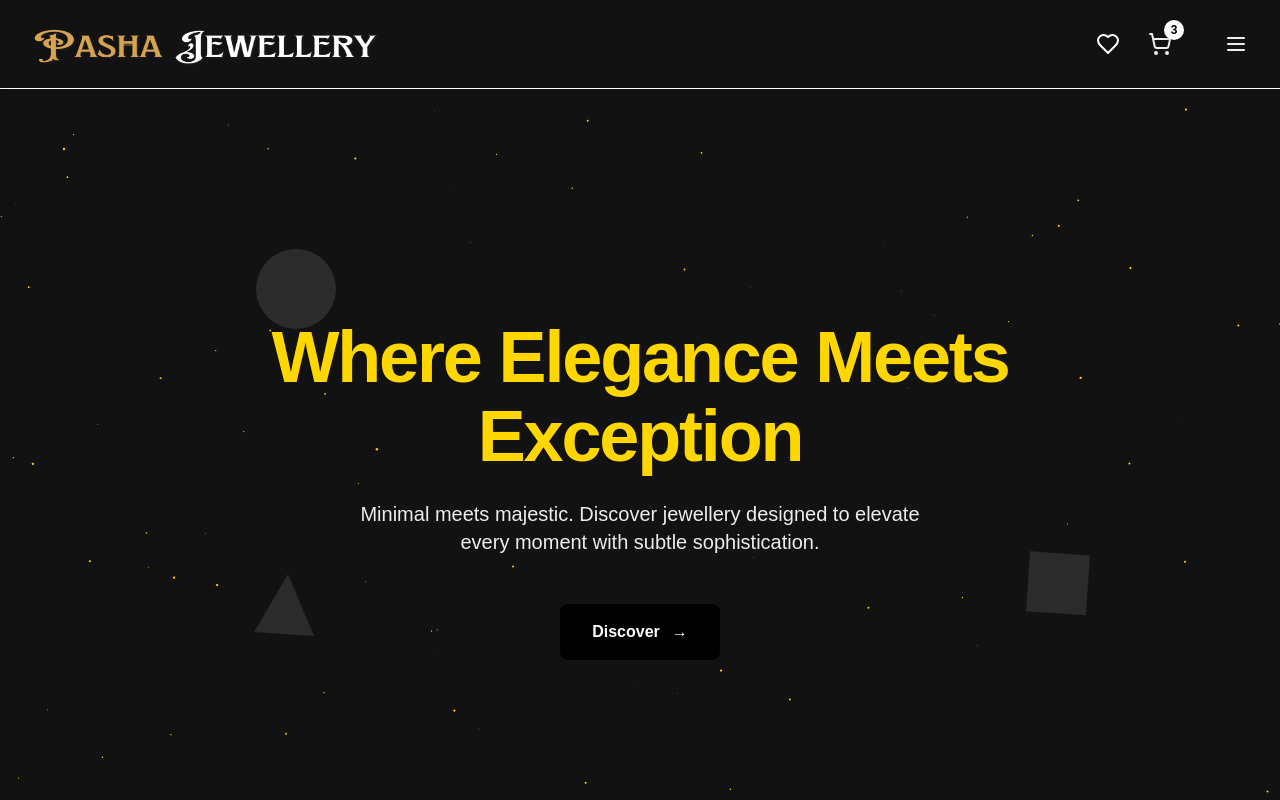
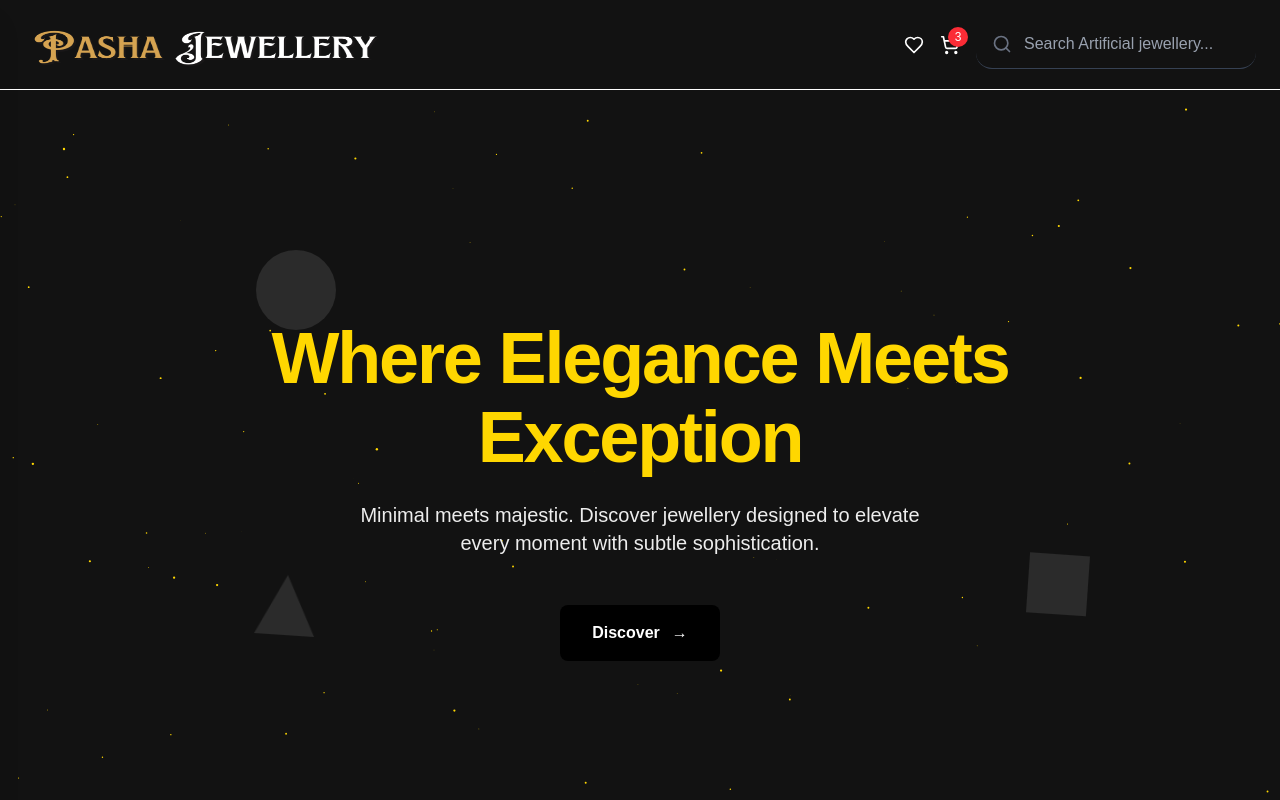
Before and after one commit to ali-umer/Jewellery-Website, a Next.js app: page / in a window 1280 px wide. Shown: the top 800 px of the page. Built offline with nearby package versions, Linux system fonts and the light colour scheme.

Commit message:
TopBar Done + Approval Needed

```diff
--- a/src/app/page.tsx
+++ b/src/app/page.tsx
@@ -9,20 +9,18 @@ import Cards from "@/components/TopProducts";
 export default function Home() {
 
   return (
-    <div className="w-full min-h-screen ">
-      <canvas id="stars" className="fixed inset-0 z-[-1]"></canvas>
+  <div className="flex flex-col min-h-screen w-full">
+    <canvas id="stars" className="fixed inset-0 z-[-1]"></canvas>
           <StarryComponent />
           <TopBar />
           <HeroSection />
           <TopSellers name="TOP SELLING PRODUCTS" />
 
 
-         <div className="mt-4">
-             <Categories />
-         </div>
 
-   </div>
+            <Categories />
 
 
-  );
+  </div>
+);
 }
--- a/src/components/CartButton.tsx
+++ b/src/components/CartButton.tsx
@@ -1,20 +1,16 @@
-'use client';
-import { useRouter } from 'next/navigation';
+
 import { ShoppingCart } from 'lucide-react';
 
-export default function CartButton({ count = 0 }: { count: number }) {
-    const router=useRouter();
 
-    const handleClick=()=>{
-        router.push("/cart");
-    }
+export default function CartButton({ count = 0,mobile = false, handleCart,}: { count?: number; mobile?: boolean;handleCart: () => void;}) {
   return (
-        <button className="relative p-2 rounded-full hover:bg-gray-100 dark:hover:bg-gray-800 transition"
-                          onClick={()=>handleClick()}>
-            <ShoppingCart />
+    <button   className={`relative flex items-center gap-2 text-white ${mobile ? 'w-full' : ''}`}
+            onClick={handleCart}  >
 
-            {count >= 0 && (
-                <span className="absolute -top-1 -right-1 bg-white text-black text-xs font-semibold w-5 h-5 flex items-center justify-center rounded-full shadow-md">
+      <ShoppingCart className="w-5 h-5" />
+      {mobile && <span className="text-sm">Cart</span>}
+      {count > 0 && (
+        <span className="absolute -top-2 -right-2 bg-red-500 text-white text-xs rounded-full h-5 w-5 flex items-center justify-center">
           {count}
         </span>
       )}
--- a/src/components/CategoryComponent/Categories.tsx
+++ b/src/components/CategoryComponent/Categories.tsx
@@ -55,7 +55,7 @@ export default function Categories() {
   }, []);
 
  return (
-  <div id="products" className="flex flex-wrap items-center justify-center gap-4 mt-5 md:gap-10 px-4 overflow-x-hidden">
+  <div id="products" className="flex flex-wrap items-center justify-center gap-4 mt-10 md:gap-10 px-4 overflow-x-hidden">
     <div className="w-full text-center mb-8"> {/* Increased bottom margin */}
       <h3 className="text-[clamp(2rem,5vw,3.5rem)] font-extrabold leading-tight text-[var(--primary)]">
         CATEGORIES
--- a/src/components/CategoryComponent/CategoryCard.tsx
+++ b/src/components/CategoryComponent/CategoryCard.tsx
@@ -13,7 +13,7 @@ export default function CategoryCard({ category }: { category: { name: string; s
 
   return (
     <div
-      className="relative rounded-2xl shadow-lg overflow-hidden flex flex-col h-[400px] w-full cursor-pointer transition-transform duration-200 hover:scale-105"
+      className="relative rounded-2xl shadow-lg overflow-hidden flex flex-col h-[400px] w-full cursor-pointer transition-transform duration-200 hover:scale-105 hover:border-1 border-[var(--gold)]"
       onClick={() => CategoryPage(category.name)}
     >
       <div className="relative w-full h-full"> {/* Container for Image */}
--- a/src/components/HeaderComponents/HamBurger.tsx
+++ b/src/components/HeaderComponents/HamBurger.tsx
@@ -1,55 +1,89 @@
 'use client';
 
-import { useState, useEffect } from 'react';
+import { useState}from 'react';
+import { useRouter,usePathname } from 'next/navigation';
 import { Menu, X } from 'lucide-react';
 import SearchBar from './SearchBar';
+import Wishlist from './Wishlist';
+import CartButton from "@/components/CartButton"
+
 
 export default function HamburgerMenu() {
   const [isOpen, setIsOpen] = useState(false);
 
-  // Disable scroll when menu is open
-  useEffect(() => {
-    if (isOpen) {
-      document.body.style.overflow = 'hidden';
-    } else {
-      document.body.style.overflow = '';
+  const router = useRouter();
+  const pathname = usePathname();
+
+  const handleCart = () => {
+    router.push('/cart');
+    setIsOpen(false);
+  };
+
+const handleCategory = () => {
+     if (pathname !== '/') {
+          router.push('/');
+          window.scrollTo({top: document.body.scrollHeight, behavior: 'smooth' });
+    }else{
+       window.scrollTo({top: document.body.scrollHeight,behavior: 'smooth' });
     }
-  }, [isOpen]);
+     setIsOpen(false);
+  };
 
   return (
     <>
+
+      <div className="md:hidden">
         <button
           onClick={() => setIsOpen(true)}
-        className="p-2 rounded-md hover:bg-gray-100 dark:hover:bg-gray-800 transition ml-5"
+          className="p-2 rounded-md transition ml-5"
           aria-label="Open menu"
         >
-        <Menu />
+          <Menu className="w-6 h-6" />
         </button>
+      </div>
 
-      {isOpen && (
-        <div
-          className="fixed inset-0 bg-opacity-40 backdrop-blur-sm z-40"
-          onClick={() => setIsOpen(false)}
-        />
+
+      <div className="hidden md:flex items-center gap-4">
+        <Wishlist />
+        <CartButton count={3} handleCart={handleCart} />
+        <SearchBar />
+      </div>
+
+
+      {isOpen && ( <div className="fixed inset-0 bg-black bg-opacity-40 backdrop-blur-sm z-40"
+          onClick={() => setIsOpen(false)}/>
       )}
 
 
-      <div
-        className={`fixed top-0 left-0 h-full w-80 bg-[#121212] z-50 transform transition-transform duration-300 ease-in-out ${
+      <div className={`fixed top-0 left-0 h-full w-80 bg-[#121212] z-50 transform transition-transform duration-300 ease-in-out ${
           isOpen ? 'translate-x-0' : '-translate-x-full'
         } shadow-xl`}
       >
-        <div className="p-4 flex justify-between items-center border-b border-gray-200">
-          <h2 className="text-lg font-semibold">Menu</h2>
-          <button onClick={() => setIsOpen(false)} aria-label="Close menu">
-            <X className="w-5 h-5" />
+
+
+        <div className="p-4 space-y-6 mt-5">
+          <SearchBar />
+
+
+          <div className="flex flex-col space-y-4">
+
+          <button className="flex items-center justify-between p-2 rounded transition" onClick={()=>handleCategory()}>
+              <span className="text-var(--gold)">Categories</span>
             </button>
           </div>
 
-        <nav className="p-4 space-y-4 mt-5">
-        <SearchBar/>
 
-        </nav>
+          <div className="pt-8 border-t border-gray-700">
+            <div className="flex flex-col space-y-4">
+
+                <Wishlist mobile />
+              <CartButton count={3} mobile handleCart={handleCart} />
+
+            </div>
+          </div>
+
+
+        </div>
       </div>
     </>
   );
--- a/src/components/HeaderComponents/Wishlist.tsx
+++ b/src/components/HeaderComponents/Wishlist.tsx
@@ -1,11 +1,10 @@
-'use client';
-
 import { Heart } from 'lucide-react';
 
-export default function WishlistButton() {
-    return (
-        <button className="p-1 rounded-full hover:bg-gray-100 dark:hover:bg-gray-800 transition">
-            <Heart className="w-6 h-6 text-white" />
-        </button>
-    );
+export default function WishlistButton({ mobile = false }: { mobile?: boolean }) {
+  return (
+    <button className={`relative flex items-center gap-2 text-white ${mobile ?  'w-full' : ''}`}>
+      <Heart className="w-5 h-5" />
+      {mobile && <span className="text-sm">Wishlist</span>}
+    </button>
+  );
 }
--- a/src/components/ProductComponents/ContainerProducts.tsx
+++ b/src/components/ProductComponents/ContainerProducts.tsx
@@ -42,7 +42,7 @@ const sampleData = [
 
       <div className="w-full px-2 py-6 overflow-x-hidden">
         <div className="mx-auto max-w-screen-2xl px-4">
-          <div className="grid grid-cols-1 min-[500px]:grid-cols-2 min-[800px]:grid-cols-3 lg:grid-cols-4 gap-6 justify-items-center">
+          <div className="grid grid-cols-1 min-[500px]:grid-cols-2 min-[800px]:grid-cols-3 lg:grid-cols-4 gap-2 justify-items-center">
             {sampleData.map((product, index) => (
               <div key={index} className="w-full max-w-[28rem]"> {/* Constrained width */}
                 <ProductCard
--- a/src/components/TopBar.tsx
+++ b/src/components/TopBar.tsx
@@ -15,8 +15,7 @@ export default function TopBar() {
         />
       </div>
       <div className="flex items-center md:gap-4">
-        <Wishlist />
-        <CartButton count={3} />
+
         <HamburgerButton />
 
       </div>
```
Lines whose indentation alone changed are shown as unchanged.
